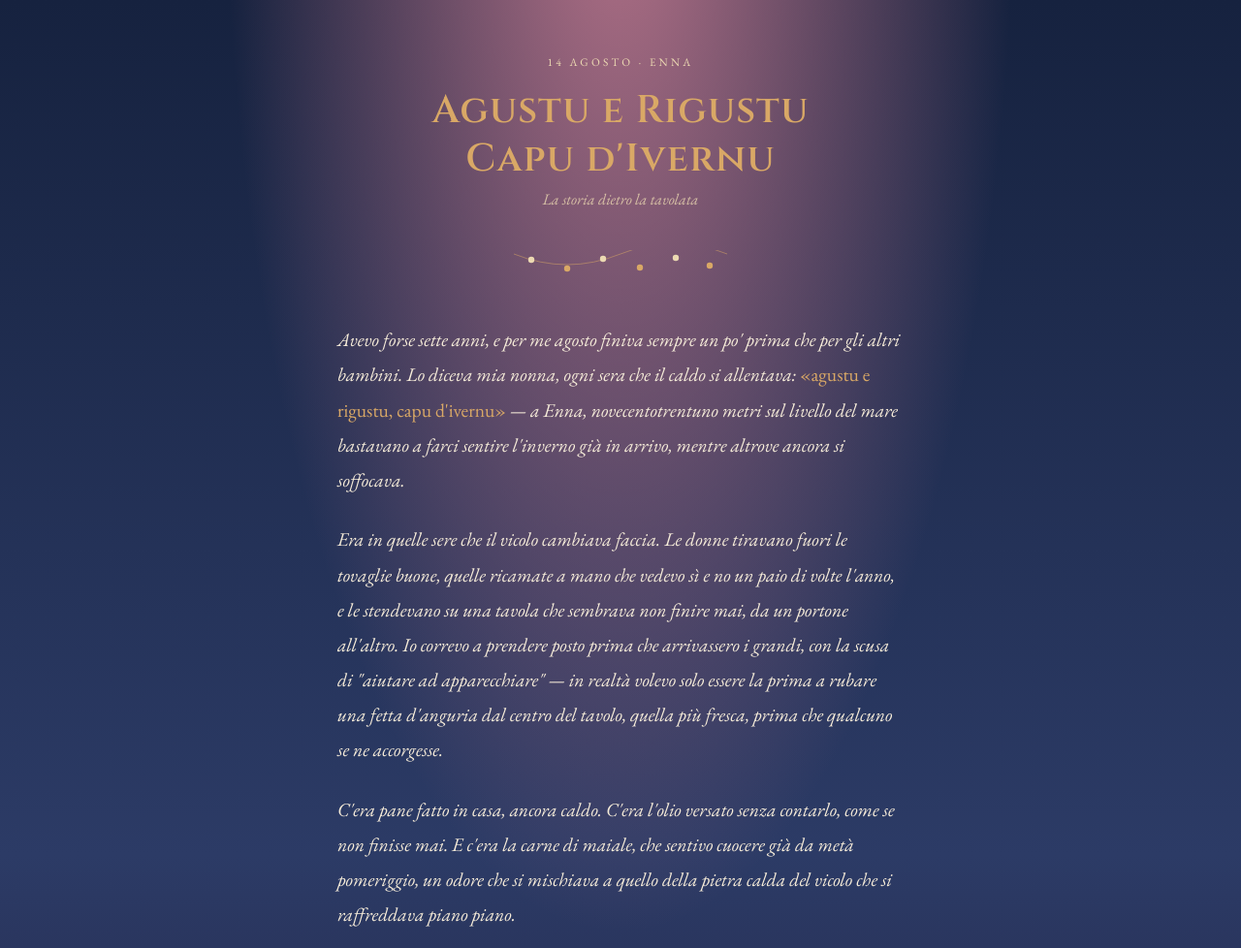
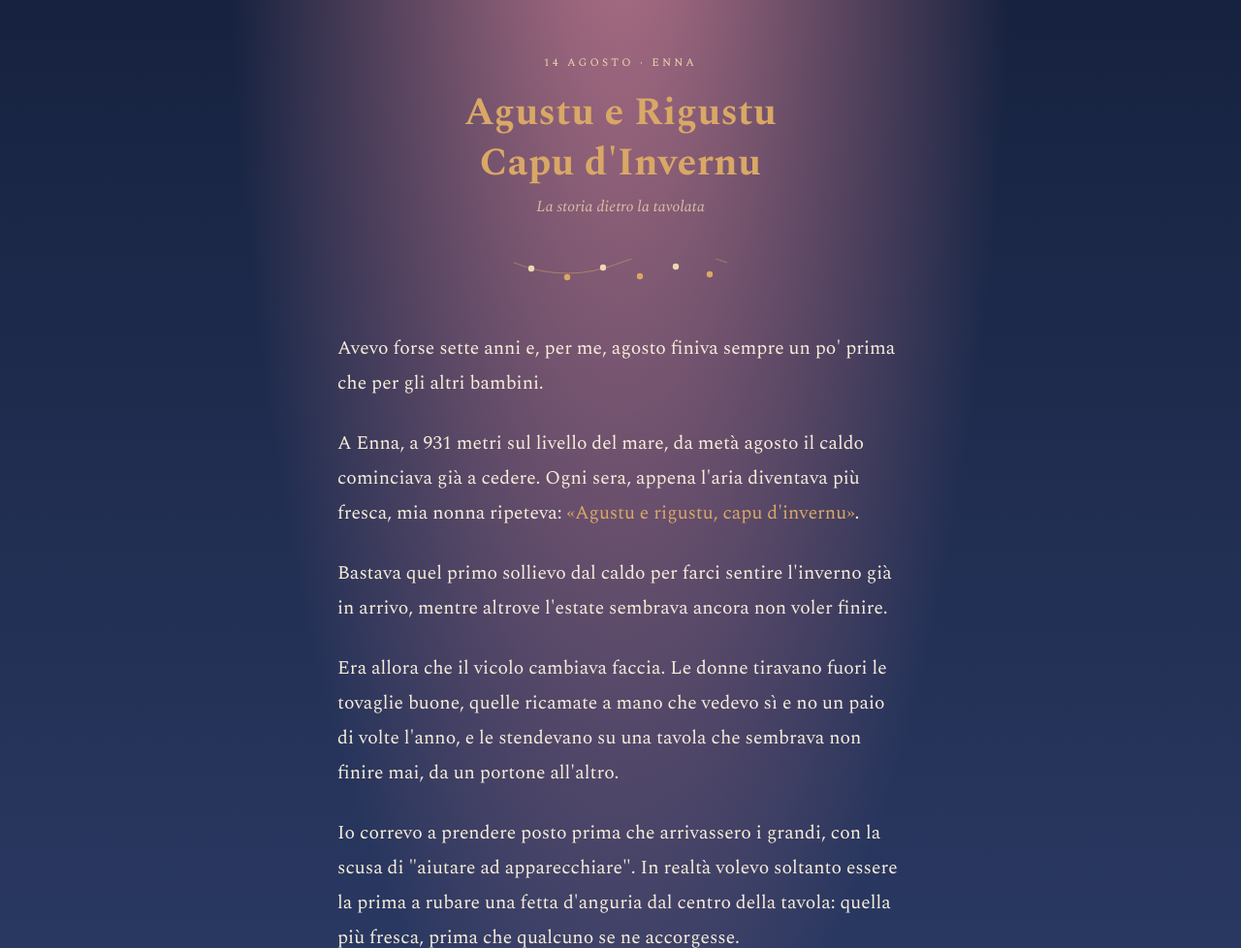
Before and after one commit to robertamancuso77-beep/agustu-rigustu, a plain HTML site: page index.html in a window 1280 px wide. Shown: the top 978 px of the page at 97% size. Drawn offline with nearby package versions, Linux system fonts and the light colour scheme.

Commit message:
Update index.html

```diff
--- a/index.html
+++ b/index.html
@@ -3,10 +3,10 @@
 <head>
 <meta charset="UTF-8">
 <meta name="viewport" content="width=device-width, initial-scale=1.0">
-<title>Agustu e Rigustu — Capu d'Ivernu</title>
+<title>Agustu e Rigustu — Capu d'Invernu</title>
 <link rel="preconnect" href="https://fonts.googleapis.com">
 <link rel="preconnect" href="https://fonts.gstatic.com" crossorigin>
-<link href="https://fonts.googleapis.com/css2?family=Cinzel:wght@500;600&family=EB+Garamond:ital,wght@0,400;0,500;1,400;1,500&display=swap" rel="stylesheet">
+<link href="https://fonts.googleapis.com/css2?family=Spectral:ital,wght@0,400;0,500;0,600;0,700;1,400;1,500&display=swap" rel="stylesheet">
 <style>
   :root {
     --notte: #16223f;
@@ -25,7 +25,7 @@
     background:
       radial-gradient(ellipse at 50% -10%, var(--crepuscolo) 0%, transparent 45%),
       linear-gradient(180deg, var(--notte) 0%, var(--notte-2) 55%, #1c1530 100%);
-    font-family: 'EB Garamond', serif;
+    font-family: 'Spectral', serif;
     color: var(--crema);
     display: flex;
     justify-content: center;
@@ -40,7 +40,7 @@
 
   .eyebrow {
     text-align: center;
-    font-family: 'EB Garamond', serif;
+    font-family: 'Spectral', serif;
     letter-spacing: 0.28em;
     text-transform: uppercase;
     font-size: 0.72rem;
@@ -50,13 +50,13 @@
   }
 
   h1 {
-    font-family: 'Cinzel', serif;
-    font-weight: 600;
+    font-family: 'Spectral', serif;
+    font-weight: 700;
     text-align: center;
     font-size: clamp(1.7rem, 6vw, 2.5rem);
     color: var(--oro);
-    letter-spacing: 0.03em;
-    line-height: 1.25;
+    letter-spacing: 0.01em;
+    line-height: 1.3;
     margin: 0 0 0.4rem;
   }
 
@@ -80,7 +80,8 @@
   article {
     font-size: clamp(1.08rem, 2.4vw, 1.22rem);
     line-height: 1.85;
-    font-style: italic;
+    font-style: normal;
+    font-weight: 400;
     color: var(--crema);
   }
 
@@ -134,7 +135,7 @@
 <body>
 <main>
   <div class="eyebrow">14 Agosto · Enna</div>
-  <h1>Agustu e Rigustu<br>Capu d'Ivernu</h1>
+  <h1>Agustu e Rigustu<br>Capu d'Invernu</h1>
   <div class="sottotitolo">La storia dietro la tavolata</div>
 
   <svg class="lights" viewBox="0 0 220 30" fill="none" xmlns="http://www.w3.org/2000/svg" aria-hidden="true">
@@ -148,23 +149,33 @@
   </svg>
 
   <article>
-    <p>Avevo forse sette anni, e per me agosto finiva sempre un po' prima che per gli altri bambini. Lo diceva mia nonna, ogni sera che il caldo si allentava: <span class="dialetto">«agustu e rigustu, capu d'ivernu»</span> — a Enna, novecentotrentuno metri sul livello del mare bastavano a farci sentire l'inverno già in arrivo, mentre altrove ancora si soffocava.</p>
+    <p>Avevo forse sette anni e, per me, agosto finiva sempre un po' prima che per gli altri bambini.</p>
 
-    <p>Era in quelle sere che il vicolo cambiava faccia. Le donne tiravano fuori le tovaglie buone, quelle ricamate a mano che vedevo sì e no un paio di volte l'anno, e le stendevano su una tavola che sembrava non finire mai, da un portone all'altro. Io correvo a prendere posto prima che arrivassero i grandi, con la scusa di "aiutare ad apparecchiare" — in realtà volevo solo essere la prima a rubare una fetta d'anguria dal centro del tavolo, quella più fresca, prima che qualcuno se ne accorgesse.</p>
+    <p>A Enna, a 931 metri sul livello del mare, da metà agosto il caldo cominciava già a cedere. Ogni sera, appena l'aria diventava più fresca, mia nonna ripeteva: <span class="dialetto">«Agustu e rigustu, capu d'invernu»</span>.</p>
 
-    <p>C'era pane fatto in casa, ancora caldo. C'era l'olio versato senza contarlo, come se non finisse mai. E c'era la carne di maiale, che sentivo cuocere già da metà pomeriggio, un odore che si mischiava a quello della pietra calda del vicolo che si raffreddava piano piano.</p>
+    <p>Bastava quel primo sollievo dal caldo per farci sentire l'inverno già in arrivo, mentre altrove l'estate sembrava ancora non voler finire.</p>
 
-    <p>Non ricordo grandi discorsi, quella sera. Ricordo le risate, i vicini che diventavano parenti per una notte e i parenti che diventavano vicini, il vociare che rimbalzava tra i muri stretti. Ricordo che nessuno chiudeva la porta di casa, perché quella sera non serviva: si stava tutti fuori, alla stessa tavola.</p>
+    <p>Era allora che il vicolo cambiava faccia. Le donne tiravano fuori le tovaglie buone, quelle ricamate a mano che vedevo sì e no un paio di volte l'anno, e le stendevano su una tavola che sembrava non finire mai, da un portone all'altro.</p>
 
-    <p>Sono passati tanti anni. Ma ogni volta che sento dire "agustu e rigustu", rivedo quella tavola, quelle tovaglie, quella fetta d'anguria rubata.</p>
+    <p>Io correvo a prendere posto prima che arrivassero i grandi, con la scusa di "aiutare ad apparecchiare". In realtà volevo soltanto essere la prima a rubare una fetta d'anguria dal centro della tavola: quella più fresca, prima che qualcuno se ne accorgesse.</p>
+
+    <p>C'era il pane fatto in casa, ancora caldo. C'era l'olio versato senza contarlo, come se non dovesse finire mai. E c'era il profumo della carne di maiale, che cuoceva già da metà pomeriggio e si mescolava a quello della pietra del vicolo, ancora calda, che lentamente si raffreddava.</p>
+
+    <p>Non ricordo grandi discorsi. Ricordo le risate, i vicini che diventavano parenti per una sera e i parenti che diventavano vicini. Ricordo il vociare che rimbalzava tra i muri stretti.</p>
+
+    <p>Nessuno chiudeva la porta di casa, perché quella sera non serviva: si stava tutti fuori, seduti alla stessa tavola.</p>
+
+    <p>Sono passati tanti anni. Ma ogni volta che sento dire «agustu e rigustu», rivedo quella tavola, le tovaglie ricamate e quella fetta d'anguria rubata.</p>
+
+    <p style="font-size: 0.85rem; opacity: 0.75;">Enna, agosto 2026</p>
 
     <div class="chiusura">
-      <p>Quest'anno, il 14 agosto, questa tradizione rivivrà a Enna grazie a Tommy's Wine e Spaccio Bio.</p>
-      <p class="invito">E tu? Per una sera, torneresti a sederti a quella tavola?</p>
+      <p>Quest'anno questa tradizione rivivrà a Enna grazie a Tommy's Wine e Spaccio Bio.</p>
+      <p class="invito">E tu, per una sera, torneresti a sederti a quella tavola?</p>
+      <p style="font-size: 0.8rem; opacity: 0.6; margin-top: 1.5rem; font-style: italic;">Un racconto di Insight per Tommy's Wine e Spaccio Bio.</p>
     </div>
   </article>
 
-  <div class="sponsor-riga">Insight per Tommy's Wine e Spaccio Bio</div>
 </main>
 </body>
 </html>
```
